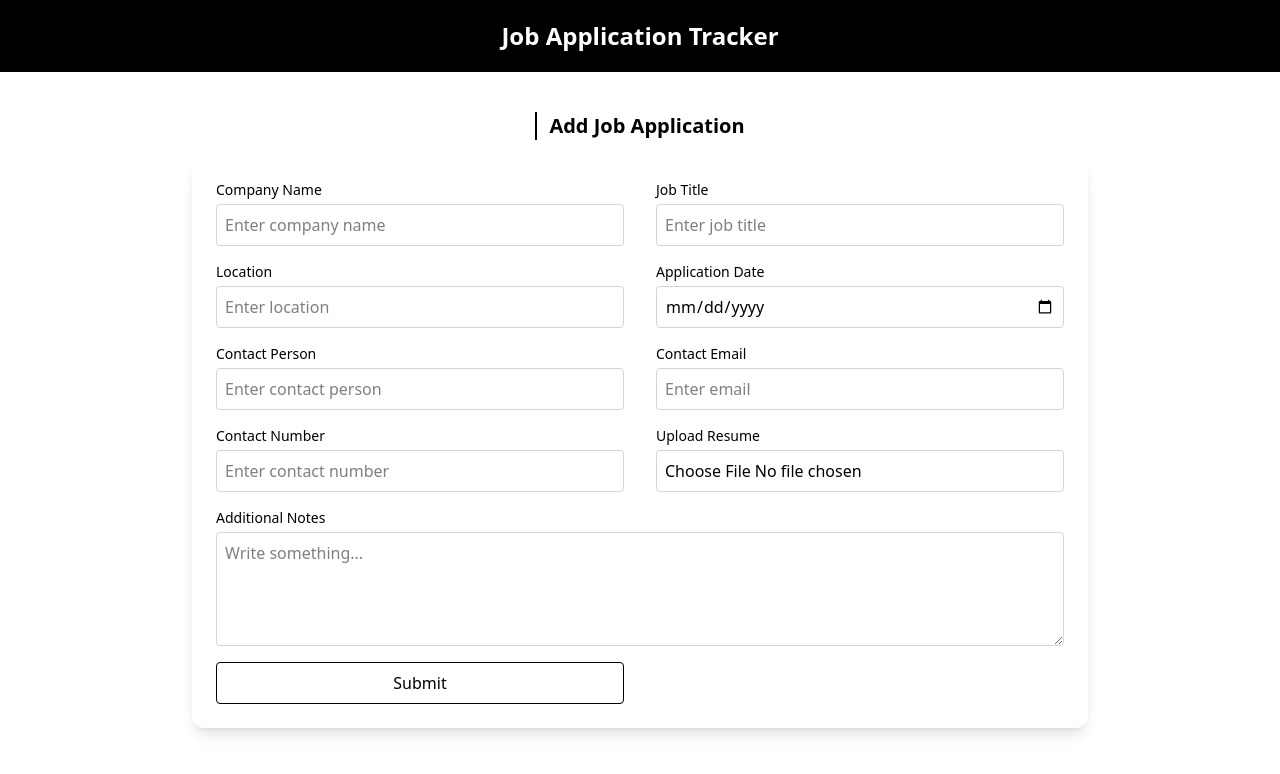
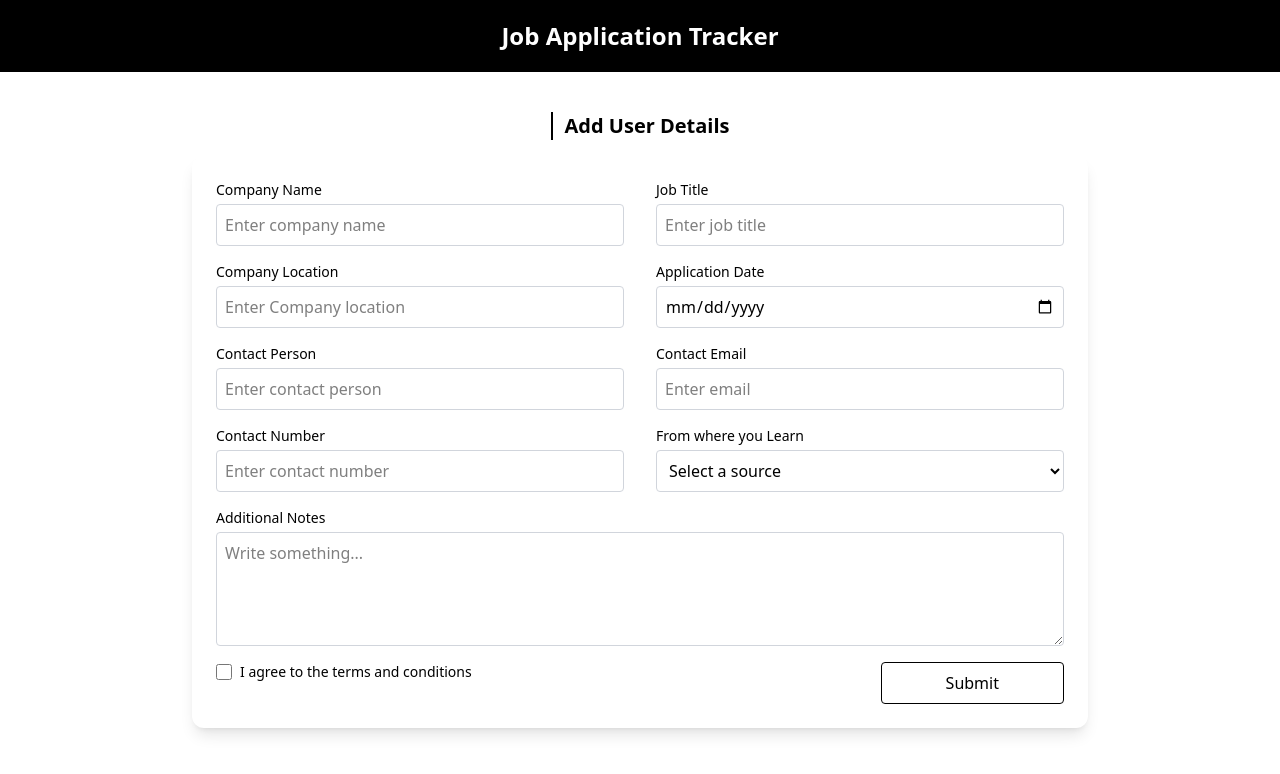
Before and after one commit to rakibul12212/job-application-tracker, a Next.js app: page / in a window 1280 px wide. Shown: the top 774 px of the page. Built offline with nearby package versions, Linux system fonts and the light colour scheme; what @ant-design/nextjs-registry would draw is missing.

Commit message:
form complete

```diff
--- a/src/Component/Pages/HeroSection.jsx
+++ b/src/Component/Pages/HeroSection.jsx
@@ -6,7 +6,7 @@ const HeroSection = () => {
     <div>
       <div className="flex justify-center pt-10">
         <p className="text-xl font-semibold border-l-2 ps-3  inline-block">
-          Add Job Application
+          Add User Details
         </p>
       </div>
       <FormSection />
--- a/src/Component/UI/FormSection.jsx
+++ b/src/Component/UI/FormSection.jsx
@@ -61,13 +61,15 @@ const FormSection = () => {
         </div>
 
         <div className="flex flex-col">
-          <label htmlFor="location" className="mb-1 text-sm font-medium">
-            Location
+          <label htmlFor="CompanyLocation" className="mb-1 text-sm font-medium">
+            Company Location
           </label>
           <input
-            id="location"
-            {...register("location", { required: "Location is required" })}
-            placeholder="Enter location"
+            id="CompanyLocation"
+            {...register("CompanyLocation", {
+              required: "CompanyLocation is required",
+            })}
+            placeholder="Enter Company location"
             className="border border-gray-300 outline-none rounded p-2"
           />
           {errors.location && (
@@ -158,21 +160,29 @@ const FormSection = () => {
             </span>
           )}
         </div>
-
         <div className="flex flex-col">
-          <label htmlFor="resume" className="mb-1 text-sm font-medium ">
-            Upload Resume
+          <label htmlFor="source" className="mb-1 text-sm font-medium">
+            From where you Learn
           </label>
-          <input
-            id="resume"
-            type="file"
-            accept="application/pdf"
-            {...register("resume", { required: "pdf file is required" })}
+          <select
+            id="source"
+            {...register("source", {
+              required: "this field is required",
+            })}
             className="border border-gray-300 outline-none rounded p-2"
-          />
-          {errors.resume && (
+            defaultValue=""
+          >
+            <option value="" disabled>
+              Select a source
+            </option>
+            <option value="Facebook">Facebook</option>
+            <option value="Twitter">Twitter</option>
+            <option value="Linkedin">Linkedin</option>
+            <option value="Other">Other</option>
+          </select>
+          {errors.source && (
             <span className="text-red-500 text-xs">
-              {errors.resume.message}
+              {errors.source.message}
             </span>
           )}
         </div>
@@ -189,11 +199,28 @@ const FormSection = () => {
             className="border border-gray-300 outline-none rounded p-2"
           />
         </div>
-
-        <div className="col-span-1 md:col-span-1">
+        <div className="flex flex-col ">
+          <div className="flex items-center space-x-2">
+            <input
+              type="checkbox"
+              id="terms"
+              {...register("terms", {
+                required: "You must agree to the terms",
+              })}
+              className="w-4 h-4"
+            />
+            <label htmlFor="terms" className="text-sm">
+              I agree to the terms and conditions
+            </label>
+          </div>
+        </div>
+        {errors.terms && (
+          <p className="text-red-500 text-sm mt-1">{errors.terms.message}</p>
+        )}
+        <div className="flex justify-start md:justify-end">
           <button
             type="submit"
-            className="w-full bg-white text-black border py-2 rounded hover:bg-black hover:text-white  transition "
+            className="px-16 bg-white text-black border py-2 rounded hover:bg-black hover:text-white  transition "
           >
             Submit
           </button>
```
